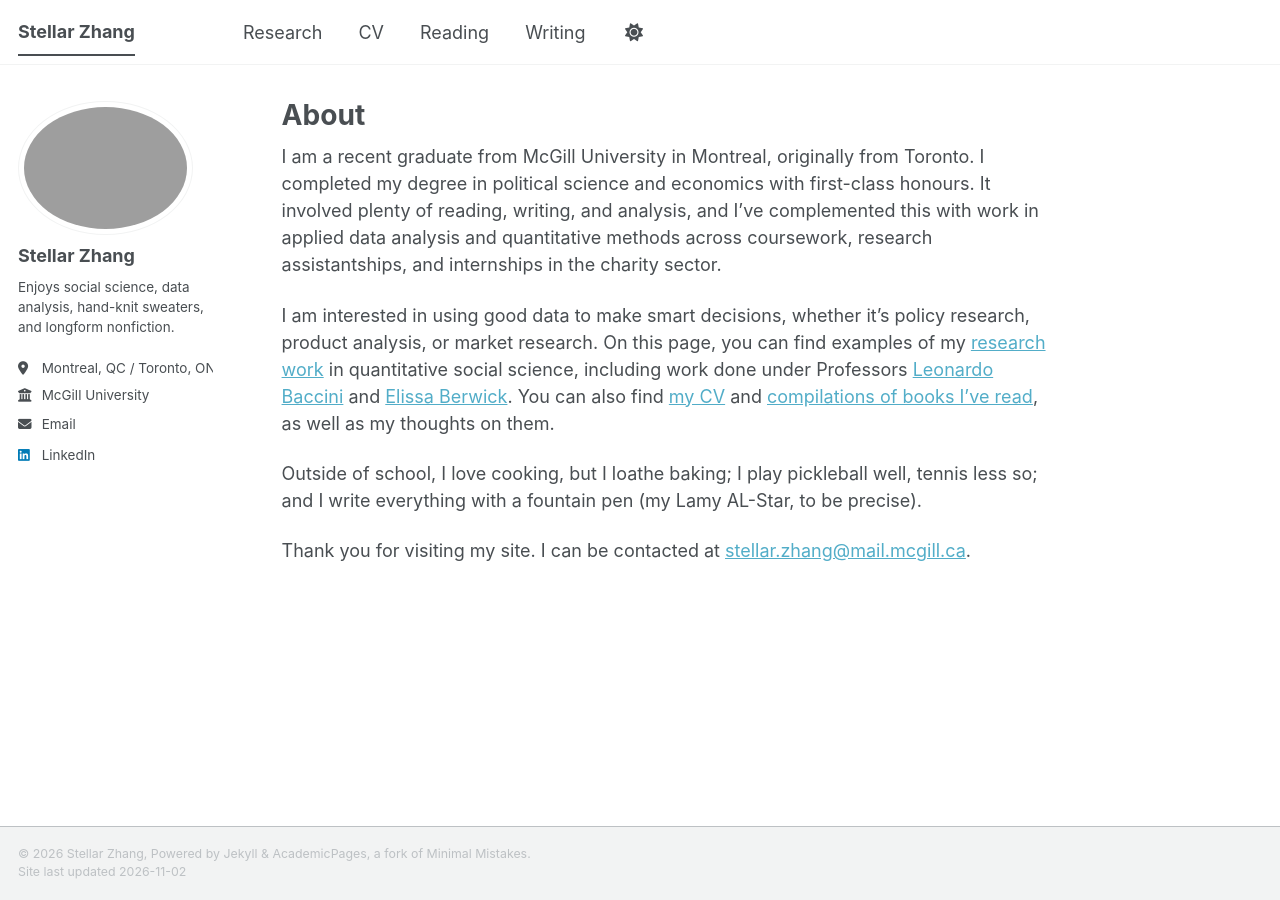
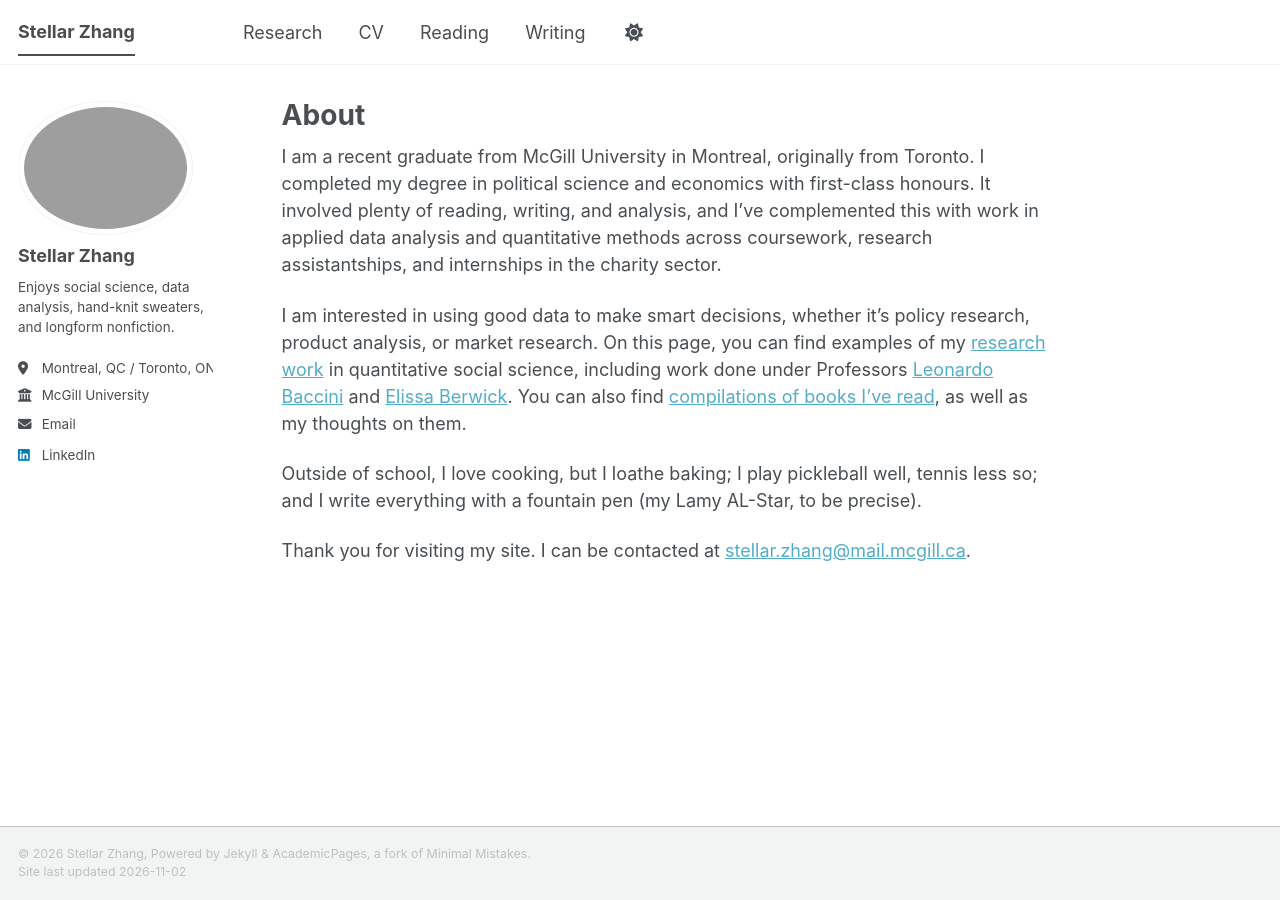
Before and after one commit to stellarxzhang/stellarxzhang.github.io, a Jekyll site: the page built from _pages/about.md, in a window 1280 px wide. Built offline with Jekyll 4.4.1, drawn with Linux system fonts in a browser that asks for light colours; a script bundle is joined from its source files by our own code; library files that are not in the unit come from our copies.

Commit message:
Update about.md

```diff
--- a/_pages/about.md
+++ b/_pages/about.md
@@ -8,7 +8,7 @@
 ---
 I am a recent graduate from McGill University in Montreal, originally from Toronto. I completed my degree in political science and economics with first-class honours. It involved plenty of reading, writing, and analysis, and I’ve complemented this with work in applied data analysis and quantitative methods across coursework, research assistantships, and internships in the charity sector.
 
-I am interested in using good data to make smart decisions, whether it’s policy research, product analysis, or market research. On this page, you can find examples of my [research work](/research/) in quantitative social science, including work done under Professors [Leonardo Baccini](https://sites.google.com/site/leonardobaccini/) and [Elissa Berwick](https://www.elissaberwick.com/). You can also find [my CV](/cv/) and [compilations of books I've read](/reading/), as well as my thoughts on them.
+I am interested in using good data to make smart decisions, whether it’s policy research, product analysis, or market research. On this page, you can find examples of my [research work](/research/) in quantitative social science, including work done under Professors [Leonardo Baccini](https://sites.google.com/site/leonardobaccini/) and [Elissa Berwick](https://www.elissaberwick.com/). You can also find [compilations of books I've read](/reading/), as well as my thoughts on them.
 
 Outside of school, I love cooking, but I loathe baking; I play pickleball well, tennis less so; and I write everything with a fountain pen (my Lamy AL-Star, to be precise).
 
```
